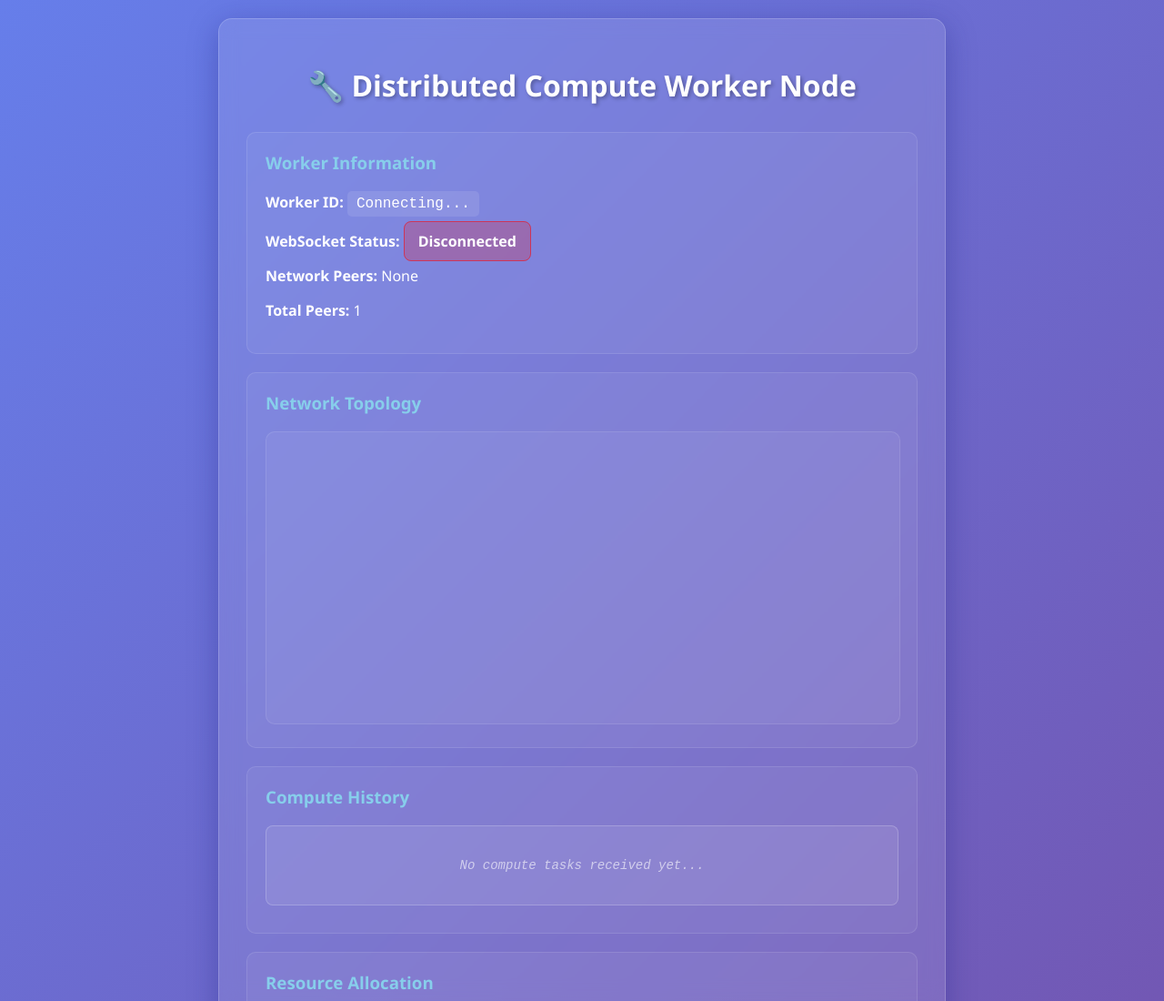
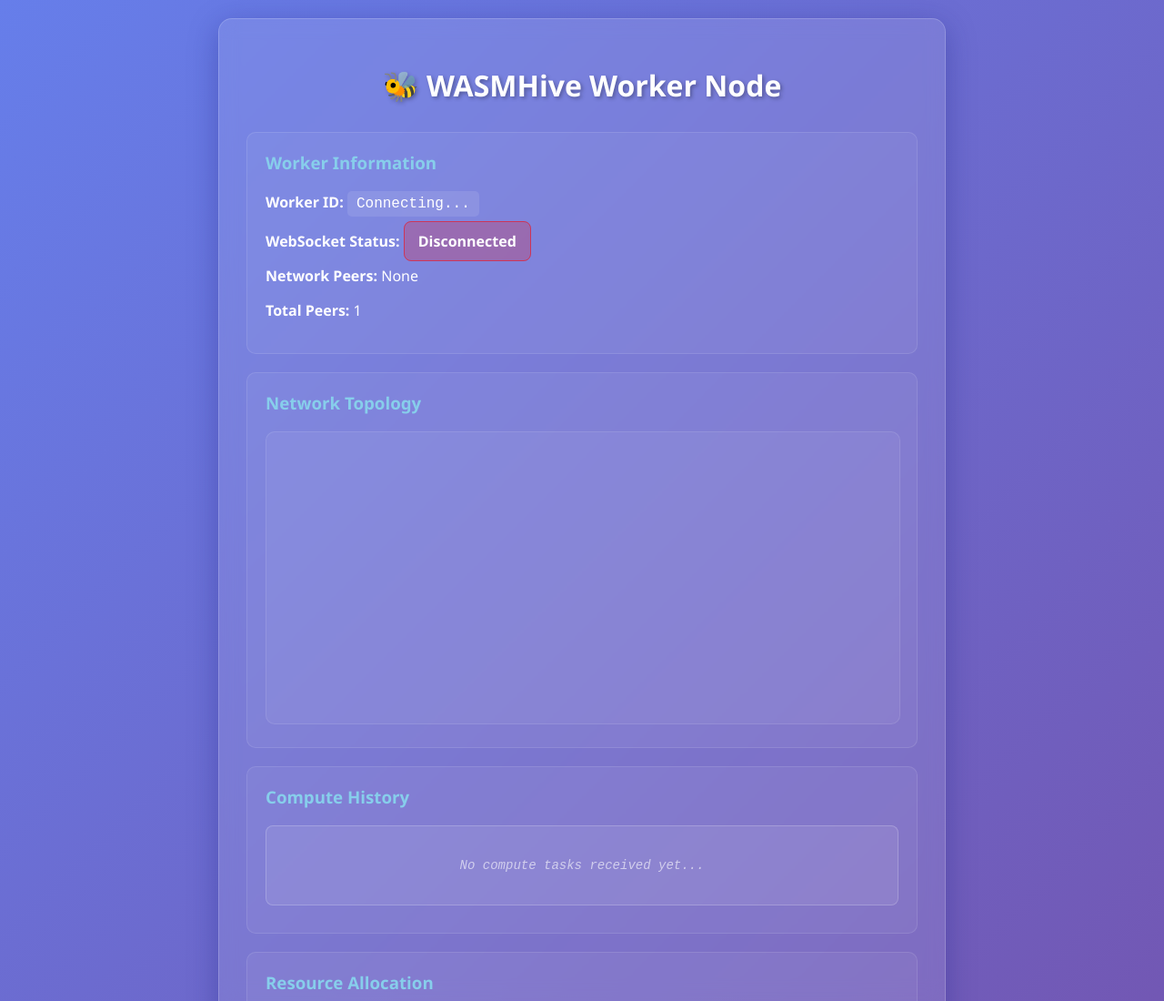
Before and after one commit to WASMHive/WASMHive-WebApp, a plain HTML site: page worker/index.html in a window 1280 px wide. Shown: the top 1100 px of the page at 91% size. Drawn offline with Linux system fonts and the light colour scheme.

Commit message:
Rebrand worker page to WASMHive

```diff
--- a/worker/index.html
+++ b/worker/index.html
@@ -3,7 +3,7 @@
 <head>
     <meta charset="UTF-8">
     <meta name="viewport" content="width=device-width, initial-scale=1.0">
-    <title>Distributed Compute Worker Node</title>
+    <title>WASMHive Worker Node</title>
     <style>
         body {
             font-family: 'Segoe UI', Tahoma, Geneva, Verdana, sans-serif;
@@ -223,7 +223,7 @@
 </head>
 <body>
     <div class="container">
-        <h1>🔧 Distributed Compute Worker Node</h1>
+        <h1>🐝 WASMHive Worker Node</h1>
 
         <div class="info-section">
             <h3>Worker Information</h3>
```
